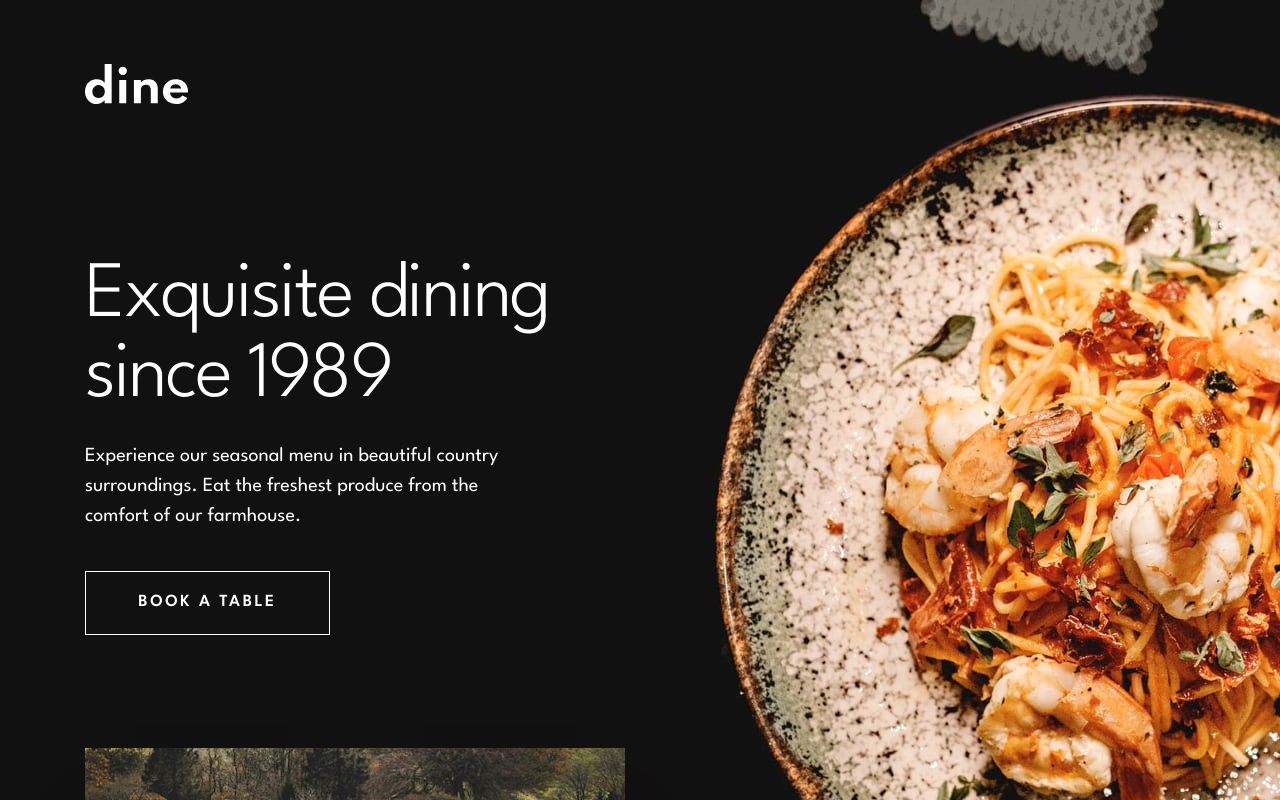
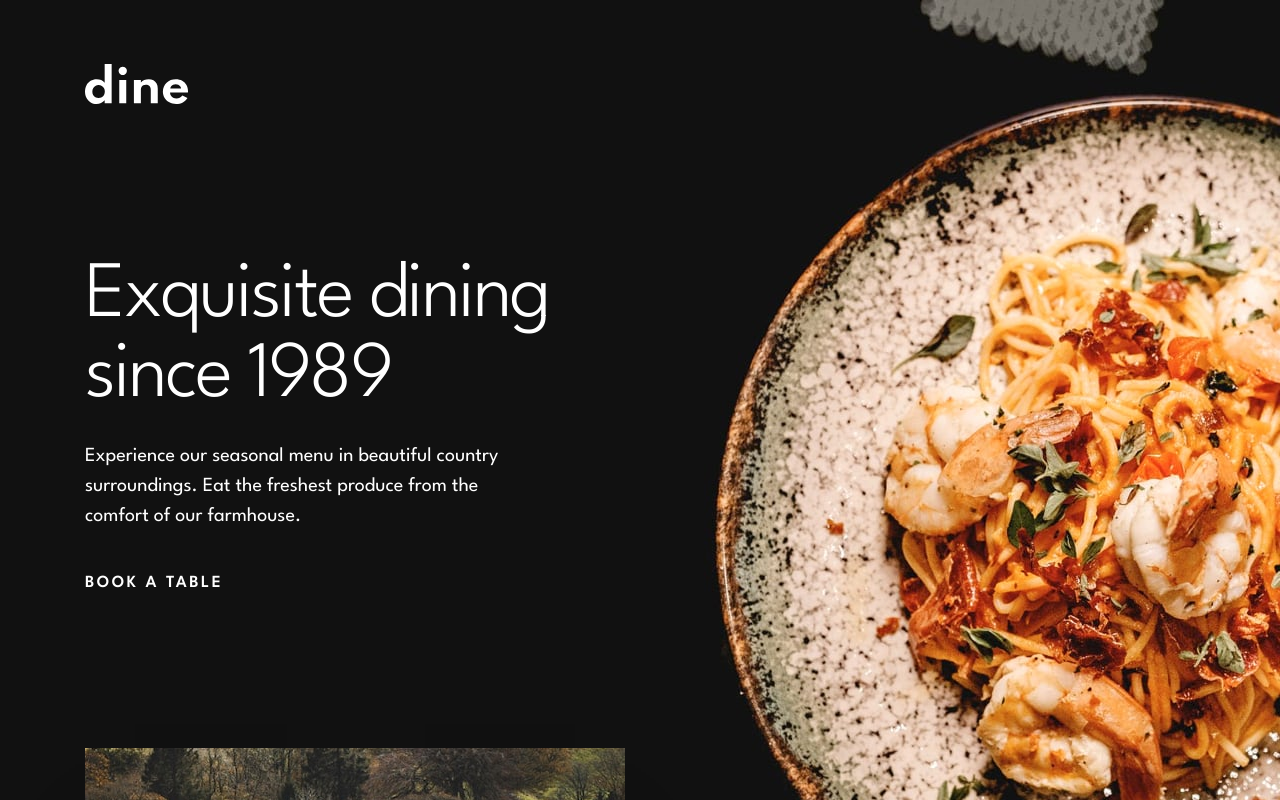
Before and after one commit to Bayoumi-dev/Dine-restaurant-website, a React (Create React App) app: page / in a window 1280 px wide. Shown: the top 800 px of the page. Built offline with nearby package versions, Linux system fonts and the light colour scheme.

Commit message:
button component

```diff
--- a/src/components/Button.tsx
+++ b/src/components/Button.tsx
@@ -3,21 +3,14 @@ import { FC } from 'react'
 interface Props {
    content: string
    variant?: string
+   type?: 'button' | 'submit' | 'reset'
 }
 
-const Button: FC<Props> = ({ content, variant }) => {
-   return variant === 'secondary' ? (
+const Button: FC<Props> = ({ content, variant, type }) => {
+   return (
       <button
-         className="w-[245px] h-[64px] bg-primary-codGray text-white
-         hover:border border-primary-codGray hover:bg-white
-        hover:text-secondary-mirage active:bg-transparent active:opacity-25">
-         {content}
-      </button>
-   ) : (
-      <button
-         className="w-[245px] h-[64px] border border-white hover:bg-white
-        hover:text-secondary-mirage active:text-white active:bg-transparent
-          active:opacity-25">
+         type={type && type}
+         className={`btn ${!variant ? 'primary' : 'secondary'}`}>
          {content}
       </button>
    )
```
